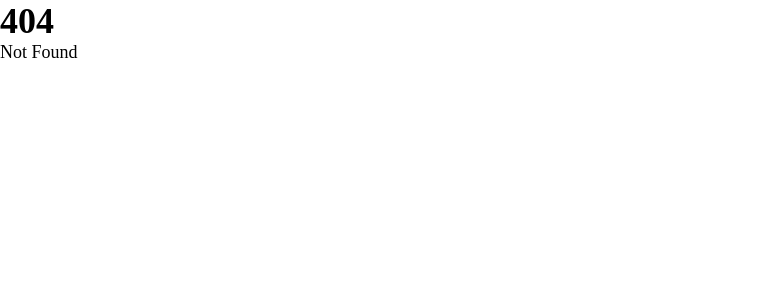
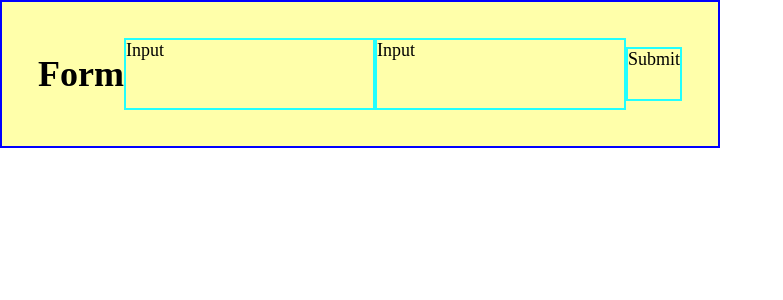
Before and after one commit to KarenSoler/FRONTEND_METAL_K, a SvelteKit app: page /admin/login in a window 1280 px wide. Before the commit this address had no page. Shown: the top 300 px of the page, without its empty margins (0-783 px from the left). Built offline with nearby package versions, Linux system fonts and the light colour scheme.

Commit message:
TesterV2 Integred

```diff
--- a/package.json
+++ b/package.json
@@ -31,5 +31,8 @@
 		"vite": "^5.0.3",
 		"vitest": "^2.0.5"
 	},
-	"type": "module"
+	"type": "module",
+	"dependencies": {
+		"svelte-spa-router": "^4.0.1"
+	}
 }
--- /dev/null
+++ b/src/routes/admin/login/+layout.svelte
@@ -0,0 +1 @@
+<slot/>
--- /dev/null
+++ b/src/routes/admin/login/+page.svelte
@@ -0,0 +1,42 @@
+<script lang='ts'>
+    import Tester from "$lib/components/Tester.svelte";
+</script>
+
+<header>
+    <Tester --width={"40em"} --color={"#0000FF"} --height={"auto"} class={'form'}>
+        <h1> Form</h1>
+        <Tester --width={"100%"} --color={"#2FFF"} --height={"4em"}>Input</Tester>
+        <Tester --width={"100%"} --color={"#2FFF"} --height={"4em"}>Input</Tester>
+        <Tester --width={"5em"} --color={"#2FFF"} --height={"3em"}>Submit</Tester>
+    </Tester>
+
+</header>
+
+<style lang='sass' global>
+.form
+    display: flex
+
+    justify-content: center
+    align-items: center
+
+    background: #FFFFAA
+
+    padding: 2em
+
+
+//$width: var(--width)
+    //$height: var(--height)
+    //$color: var(--color)
+
+    /*.tester
+        display: inline-block
+
+        width: $width
+        height: $height*/
+
+      //  border-color: $color
+
+      //  border-width: 5px
+      //  border-style: solid
+
+</style>
```
Also changed, not shown: 1 other file (tests, documents, lock files or other folders).
